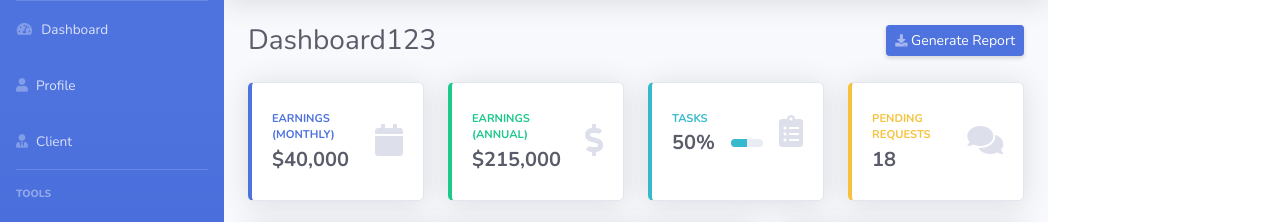
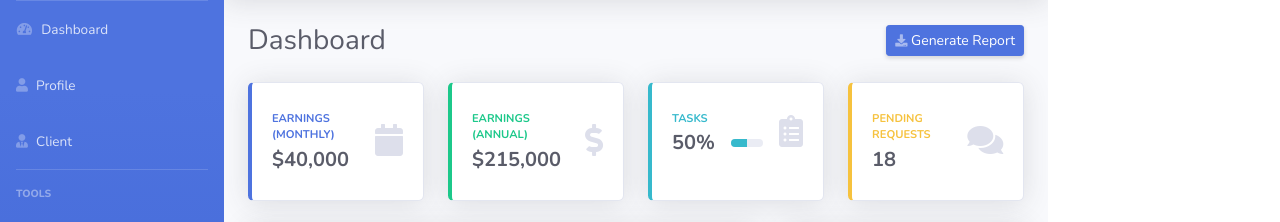
Before and after one commit to desktop69/OrbitTest, a Symfony app: template templates/dashboard/index.html.twig in a window 1280 px wide. Shown: the part 70-292 px from the top of the page. Run offline with Twig, Linux system fonts and the light colour scheme; the template is opened without the code that fills it, so the values that code supplies are empty; some libraries are stand-ins or nearby versions.

Commit message:
Update index.html.twig

```diff
--- a/templates/dashboard/index.html.twig
+++ b/templates/dashboard/index.html.twig
@@ -6,7 +6,7 @@
 
                     <!-- Page Heading -->
                     <div class="d-sm-flex align-items-center justify-content-between mb-4">
-                        <h1 class="h3 mb-0 text-gray-800">Dashboard123</h1>
+                        <h1 class="h3 mb-0 text-gray-800">Dashboard</h1>
                         <a href="#" class="d-none d-sm-inline-block btn btn-sm btn-primary shadow-sm"><i
                                 class="fas fa-download fa-sm text-white-50"></i> Generate Report</a>
                     </div>
```
